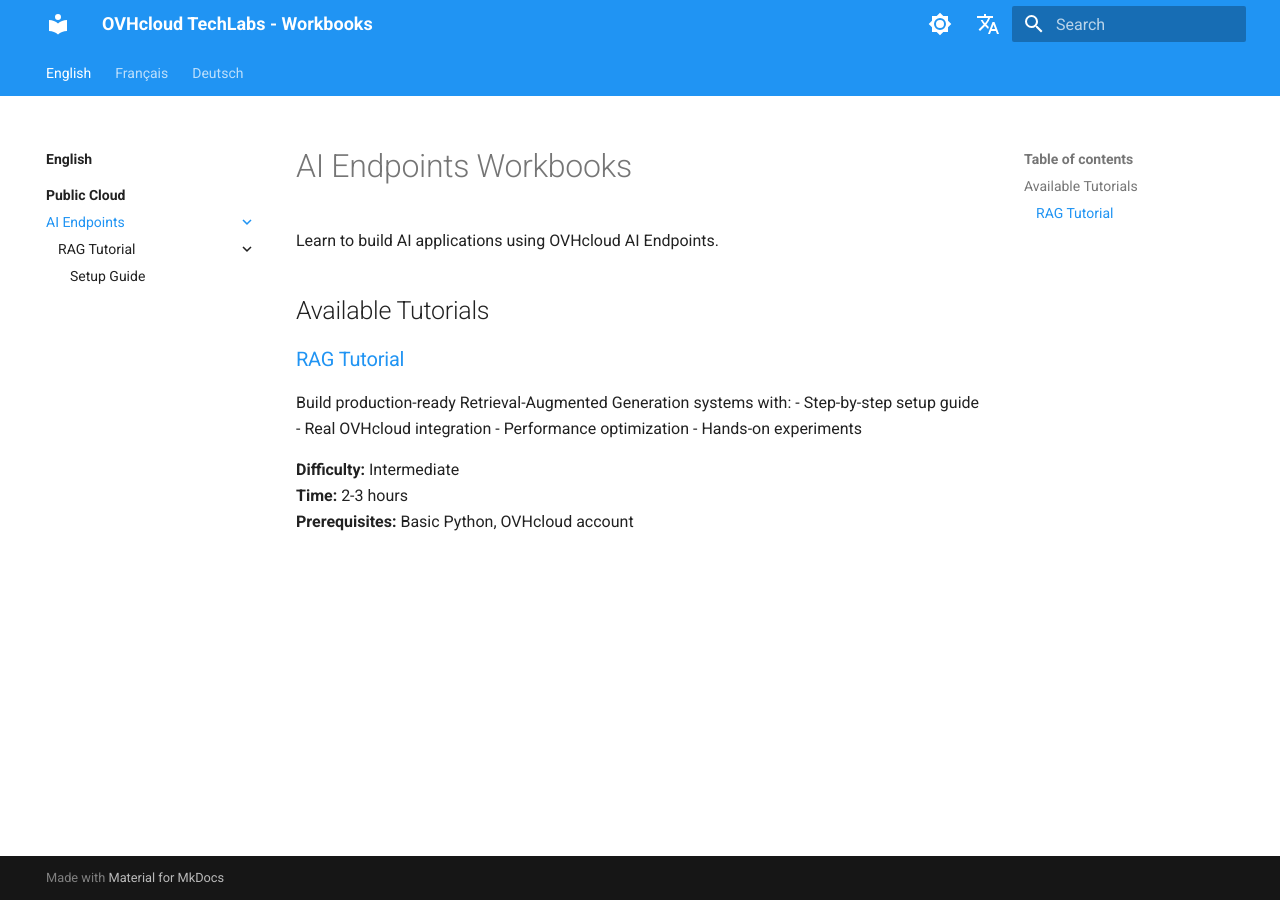
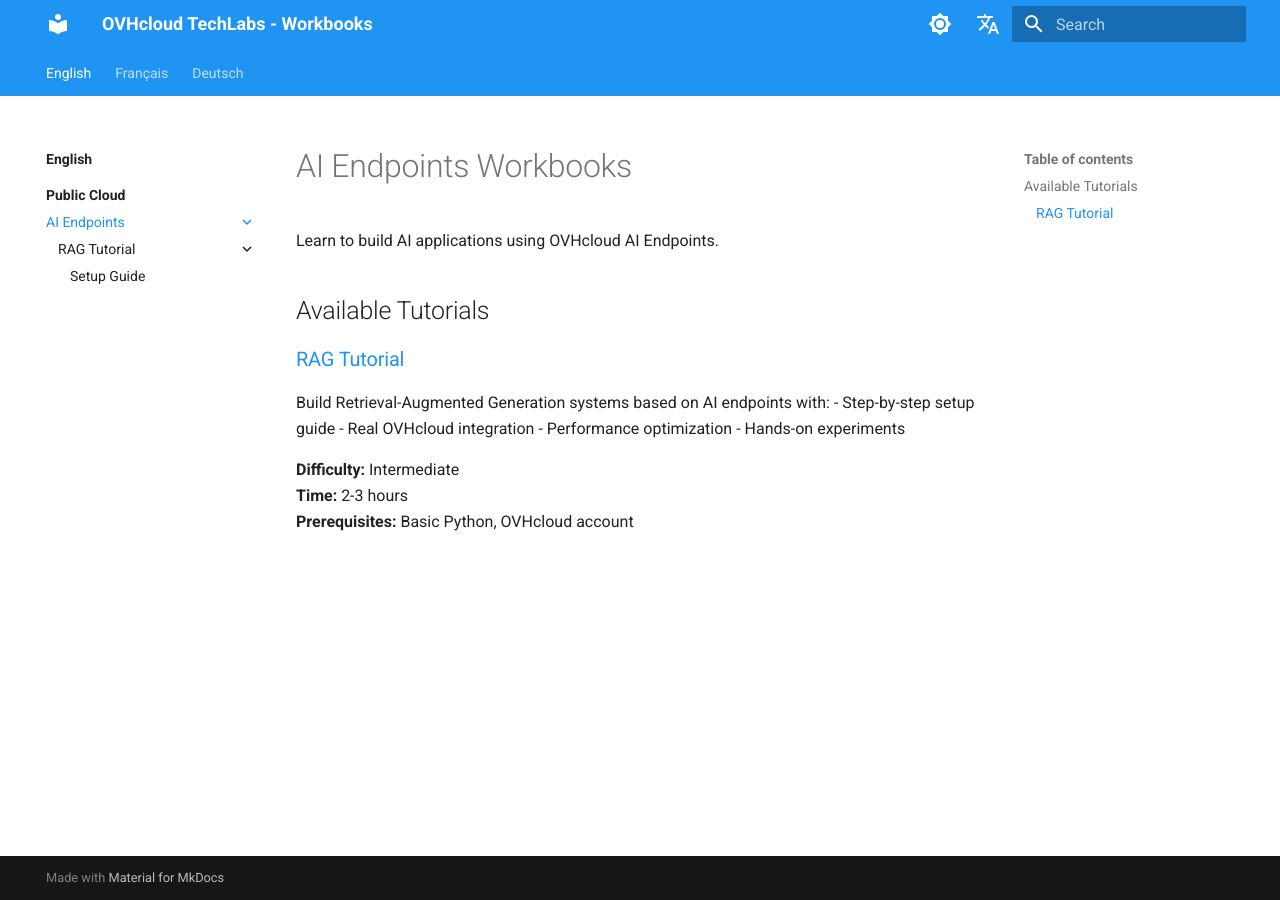
Before and after one commit to cougz/ovhcloud-workbooks, an MkDocs documentation site: the page built from docs/public-cloud/ai-endpoints/index.md, in a window 1280 px wide. Built offline with MkDocs 1.6.1 and Material for MkDocs 9.7.7, drawn with Linux system fonts in a browser that asks for light colours; comment, search, counter and statistics services are not loaded.

Commit message:
improve description

```diff
--- a/docs/public-cloud/ai-endpoints/index.md
+++ b/docs/public-cloud/ai-endpoints/index.md
@@ -5,7 +5,7 @@
 ## Available Tutorials
 
 ### [RAG Tutorial](/ovhcloud-workbooks/public-cloud/ai-endpoints/rag-tutorial/index.md)
-Build production-ready Retrieval-Augmented Generation systems with:
+Build Retrieval-Augmented Generation systems based on AI endpoints with:
 - Step-by-step setup guide
 - Real OVHcloud integration
 - Performance optimization
```
Also changed, not shown: docs/public-cloud/ai-endpoints/rag-tutorial/index.md (+1 -1 lines).
